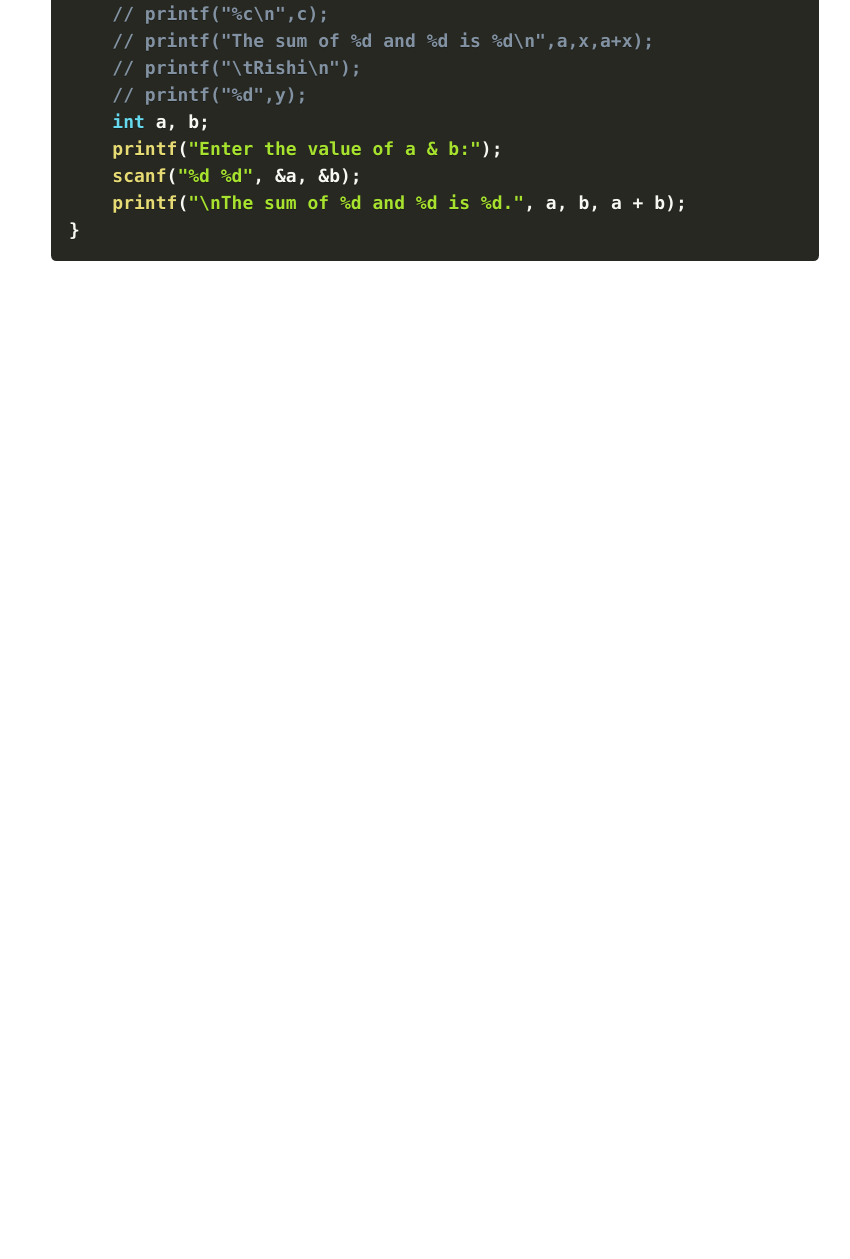
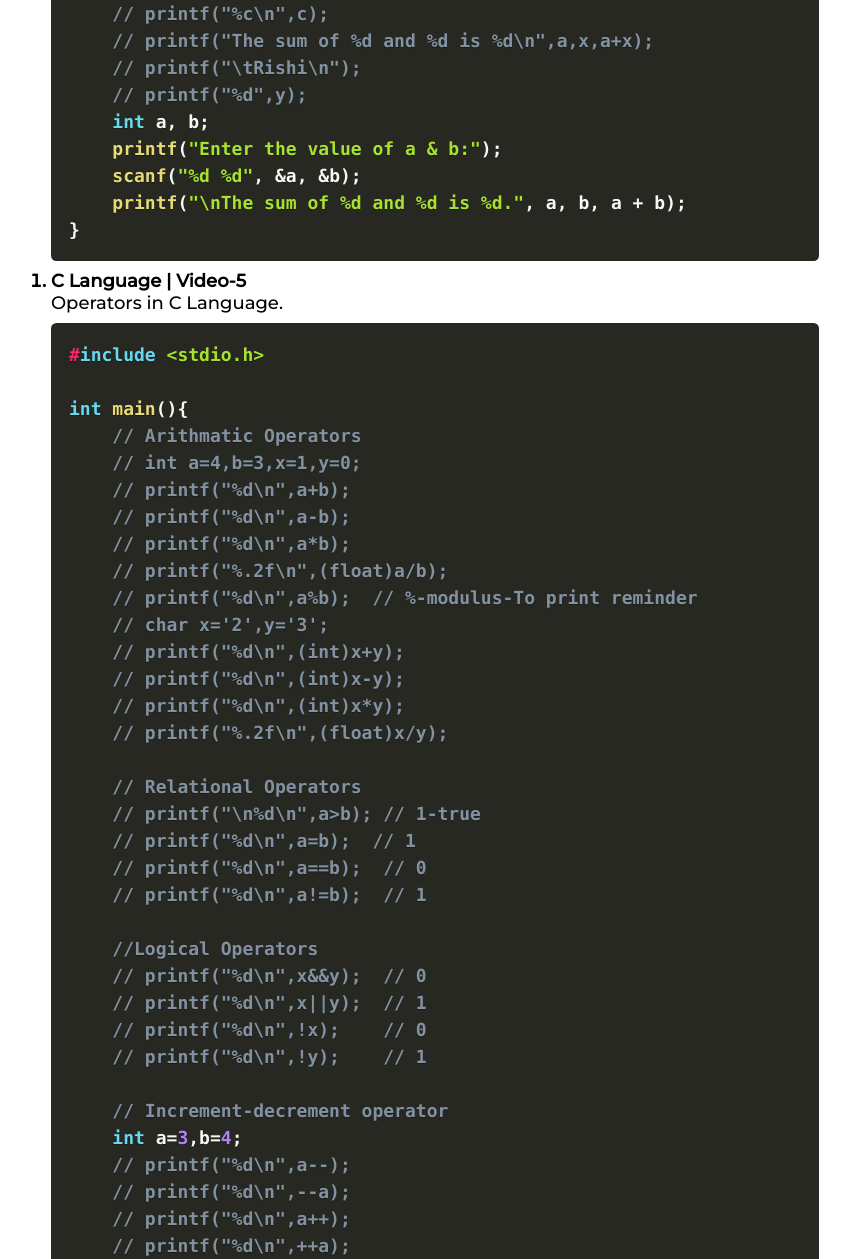
Before and after one commit to rishipatel1794/codeOphobia.github.io, a plain HTML site: page index.html in a window 1280 px wide. Shown: the part 990-2249 px from the top of the page, without its empty margins (205-1055 px from the left). Before the commit the page ends 1292 px from the top, so only its background shows below. Drawn offline with Linux system fonts and the light colour scheme; a web font is replaced by a local one.

Commit message:
Update index.html

```diff
--- a/index.html
+++ b/index.html
@@ -71,6 +71,67 @@ void main()
 }</code></pre>
             </li>
         </ol>
+        <ol>
+            <li>C Language | Video-5
+                <p style="font-weight: 400;">Operators in C Language.</p>
+                <pre class="language-c"><code>#include &lt;stdio.h&gt;
+
+int main(){
+    // Arithmatic Operators
+    // int a=4,b=3,x=1,y=0;
+    // printf("%d\n",a+b);
+    // printf("%d\n",a-b);
+    // printf("%d\n",a*b);
+    // printf("%.2f\n",(float)a/b);
+    // printf("%d\n",a%b);  // %-modulus-To print reminder
+    // char x='2',y='3';
+    // printf("%d\n",(int)x+y);
+    // printf("%d\n",(int)x-y);
+    // printf("%d\n",(int)x*y);
+    // printf("%.2f\n",(float)x/y);
+
+    // Relational Operators
+    // printf("\n%d\n",a>b); // 1-true
+    // printf("%d\n",a<b);   // 0-false
+    // printf("%d\n",a<=b);  // 0
+    // printf("%d\n",a>=b);  // 1
+    // printf("%d\n",a==b);  // 0
+    // printf("%d\n",a!=b);  // 1
+
+    //Logical Operators
+    // printf("%d\n",x&&y);  // 0
+    // printf("%d\n",x||y);  // 1
+    // printf("%d\n",!x);    // 0
+    // printf("%d\n",!y);    // 1
+
+    // Increment-decrement operator
+    int a=3,b=4;
+    // printf("%d\n",a--);
+    // printf("%d\n",--a);
+    // printf("%d\n",a++);
+    // printf("%d\n",++a);
+    printf("%d\n",a);
+    // printf("%d\n",++3); // It will give you an error
+    // printf("%d\n",++(a+b)); // It will give you an error
+
+
+    // conditional operators
+    // a<b?printf("yes"):printf("No");
+
+    // Associativity & Presedence
+    float x = (22+2) + 12 * 3 / 3;
+    // (22+2) + 12 * 3 / 3
+    // 24 + 12 * 3 / 3
+    // 24 + 12 * 1
+    // 24 + 12
+    // 36
+
+    printf("%.2f\n",x);
+
+    return 0;
+}</code></pre>
+            </li>
+        </ol>
     </div>
 </body>
 
```
